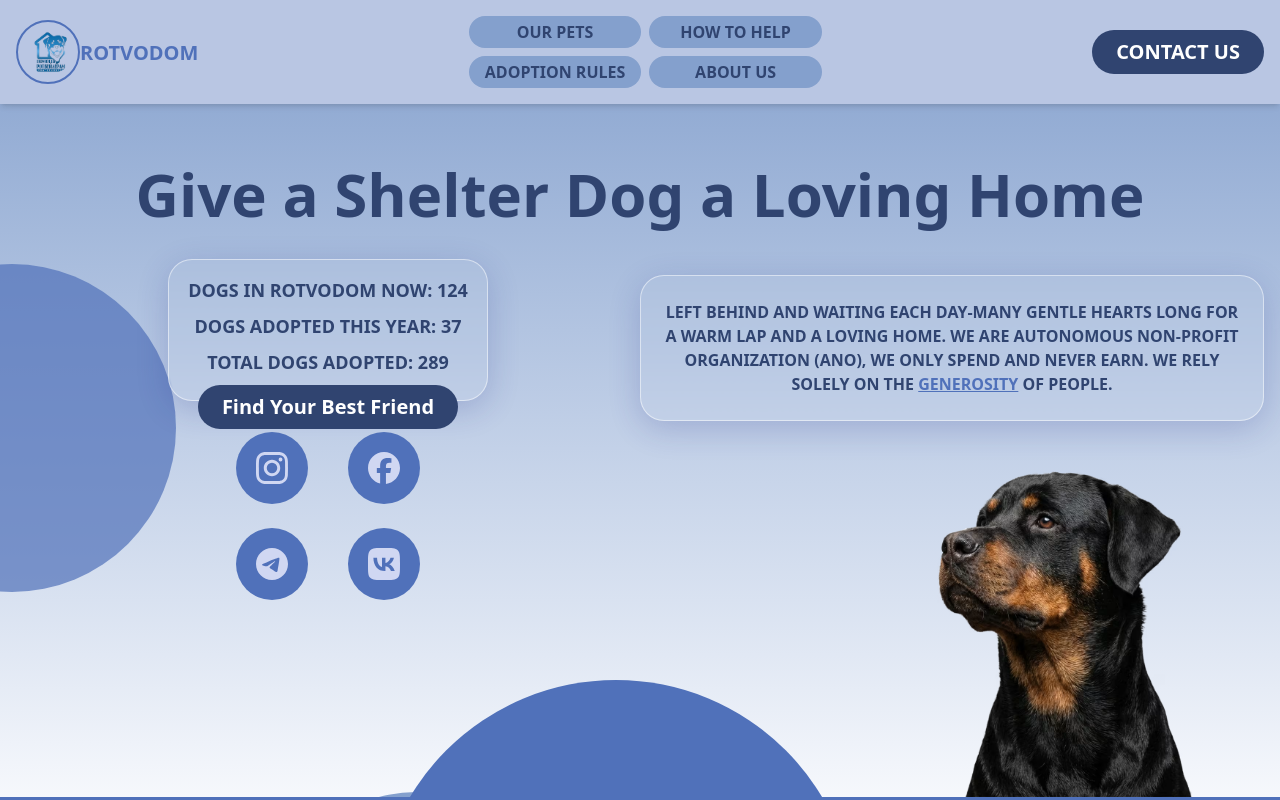
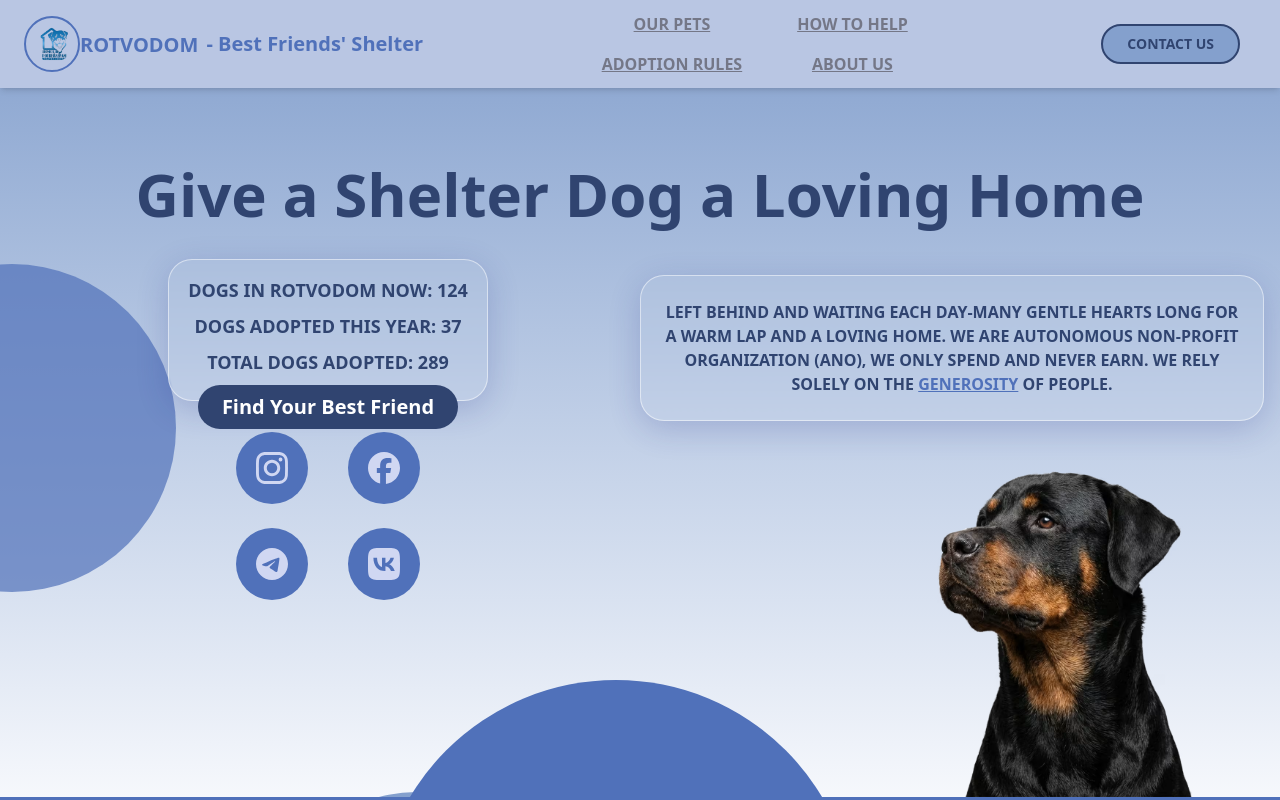
Before and after one commit to bavayra/dog-shelter, a React (Vite) app: page / in a window 1280 px wide. Shown: the top 800 px of the page. Built offline with nearby package versions, Linux system fonts and the light colour scheme.

Commit message:
refactor(header): changed layout (hid nav items for MD screens), leaving h1 and contact us btn only in the header. Added more styling to the Button component for md screens. Corrected logo and h1's sizing, added a short desc to the title. Corrected margins and paddings

```diff
--- a/src/components/Button.tsx
+++ b/src/components/Button.tsx
@@ -28,7 +28,7 @@ const Button = ({
     primary:
       'bg-primary-700 text-white hover:bg-primary-900 md:text-xl hover:scale-105 md:text-sm xs:text-lg focus:ring-primary-500 active:bg-primary-800',
     secondary:
-      'bg-primary-200 text-primary-700 hover:bg-primary-300 hover:scale-105 xs:text-lg md:text-2xl md:px-8 focus:ring-gray-500 active:bg-gray-800',
+      'bg-primary-200 text-primary-700 hover:bg-primary-300 md:border-2 md:border-primary-700 hover:scale-105 xs:text-lg md:text-sm md:bg-primary-300 md:px-6 focus:ring-gray-500 active:bg-gray-800',
     outline:
       'bg-transparent border-2 border-accent-200 text-accent-500 hover:scale-105 hover:bg-primary-100 focus:ring-accent-200',
     filter: active
--- a/src/components/Header.tsx
+++ b/src/components/Header.tsx
@@ -10,30 +10,33 @@ const Header = () => {
 
   return (
     <header className="bg-primary-200 fixed top-0 z-50 w-full shadow-md">
-      <div className="xs:m-0 container mx-auto px-0 py-2 md:px-4 md:py-4">
-        <div className="ml-4 flex items-center justify-between md:ml-0">
+      <div className="xs:m-0 container mx-auto px-0 py-2 md:px-4">
+        <div className="ml-4 flex flex-row items-center justify-between md:ml-0 md:pr-6 md:pl-2">
           <div className="flex flex-row">
             <img
               src={LogoIcon}
               alt="Rotvodom Dog Shelter Logo"
-              className="border-primary-500 h-12 w-12 rounded-full border-2 bg-transparent object-center px-1 py-2 md:h-16 md:w-16"
+              className="border-primary-500 h-12 w-12 rounded-full border-2 bg-transparent object-center px-1 py-2 md:h-14 md:w-14"
             />
             <div className="flex items-center">
-              <h1 className="typography-h1 xs:text-2xl w-auto md:mr-0">
+              <h1 className="typography-h1 xs:text-2xl w-auto md:mr-0 md:text-xl">
                 {APP_NAME}
               </h1>
+              <p className="text-primary-500 hidden text-xl font-semibold md:ml-2 md:flex">
+                - Best Friends' Shelter
+              </p>
             </div>
           </div>
 
           <nav
-            className="hidden items-center gap-8 text-center md:grid md:grid-cols-2 md:gap-2"
+            className="hidden items-center gap-8 text-center lg:grid lg:grid-cols-2 lg:gap-2"
             aria-label="Main navigation"
           >
             {headerLinks.map((link) => (
               <a
                 key={link.id}
                 href={link.href}
-                className="hover:text-primary-900 hover:bg-primary-200 md:bg-primary-300 text-primary-700 mx-0 py-3 text-base font-medium transition-transform hover:scale-105 hover:rounded-lg hover:font-bold md:rounded-full md:px-4 md:py-1 md:font-bold"
+                className="hover:text-primary-900 hover:bg-primary-200 mx-0 py-3 text-base font-medium text-neutral-700 underline transition-transform hover:scale-105 hover:rounded-lg hover:font-bold md:rounded-full md:px-4 md:py-1 md:font-bold"
                 aria-label={`Go to ${link.label} section`}
               >
                 {link.label.toUpperCase()}
@@ -43,7 +46,7 @@ const Header = () => {
 
           <div className="hidden transition-transform hover:scale-105 md:block md:px-0">
             <Button
-              variant="primary"
+              variant="secondary"
               size="medium"
               onClick={() =>
                 document
```
